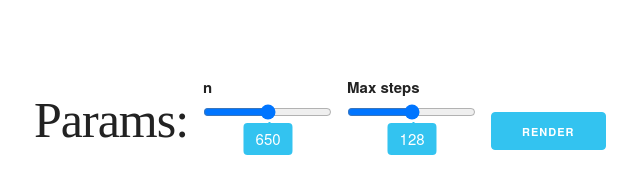
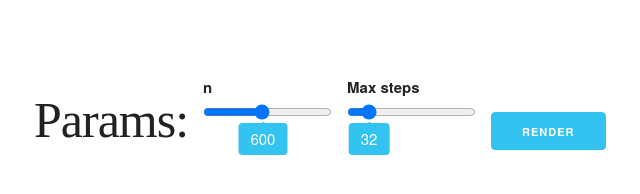
Before and after one commit to ahoetker/mandelbrot-wasm, a website built with webpack: page static/index.html in a window 1280 px wide. Shown: the whole page, without its empty margins (156-796 px from the left). Built offline with nearby package versions, Linux system fonts and the light colour scheme.

Commit message:
sliders start at good values

```diff
--- a/static/index.html
+++ b/static/index.html
@@ -12,13 +12,13 @@
     <h1>Params: </h1>
     <div class="range-wrap">
       <label for="n">n</label>
-      <input type="range" class="range" id="n" min="100" max="1200">
+      <input type="range" class="range" id="n" min="100" max="1200" value="600">
       <output class="bubble">
       </output>
     </div>
     <div class="range-wrap">
       <label for="maxSteps">Max steps</label>
-      <input type="range" class="range" id="maxSteps" min="1" max="255">
+      <input type="range" class="range" id="maxSteps" min="1" max="255" value="32">
       <output class="bubble">
       </output>
     </div>
```
